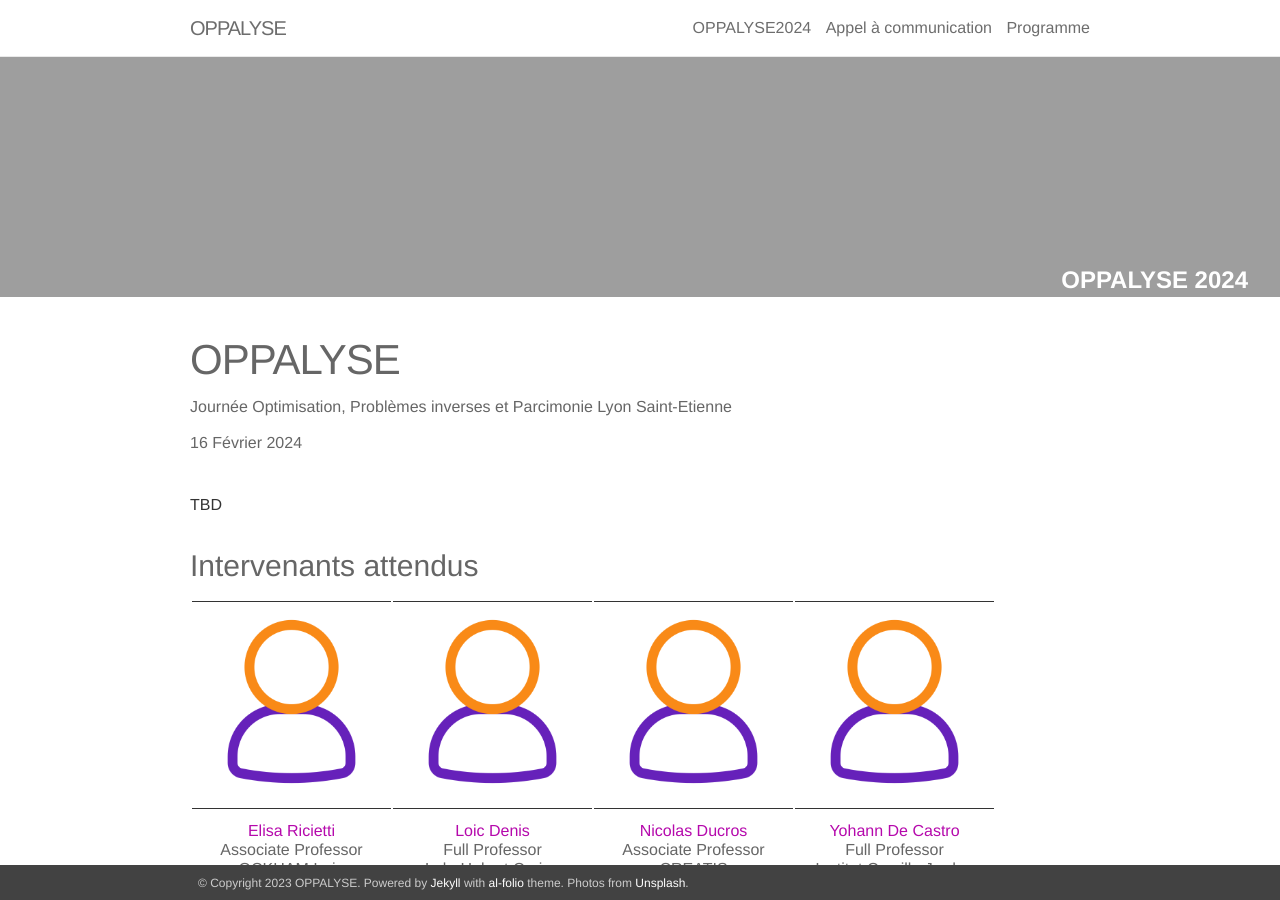
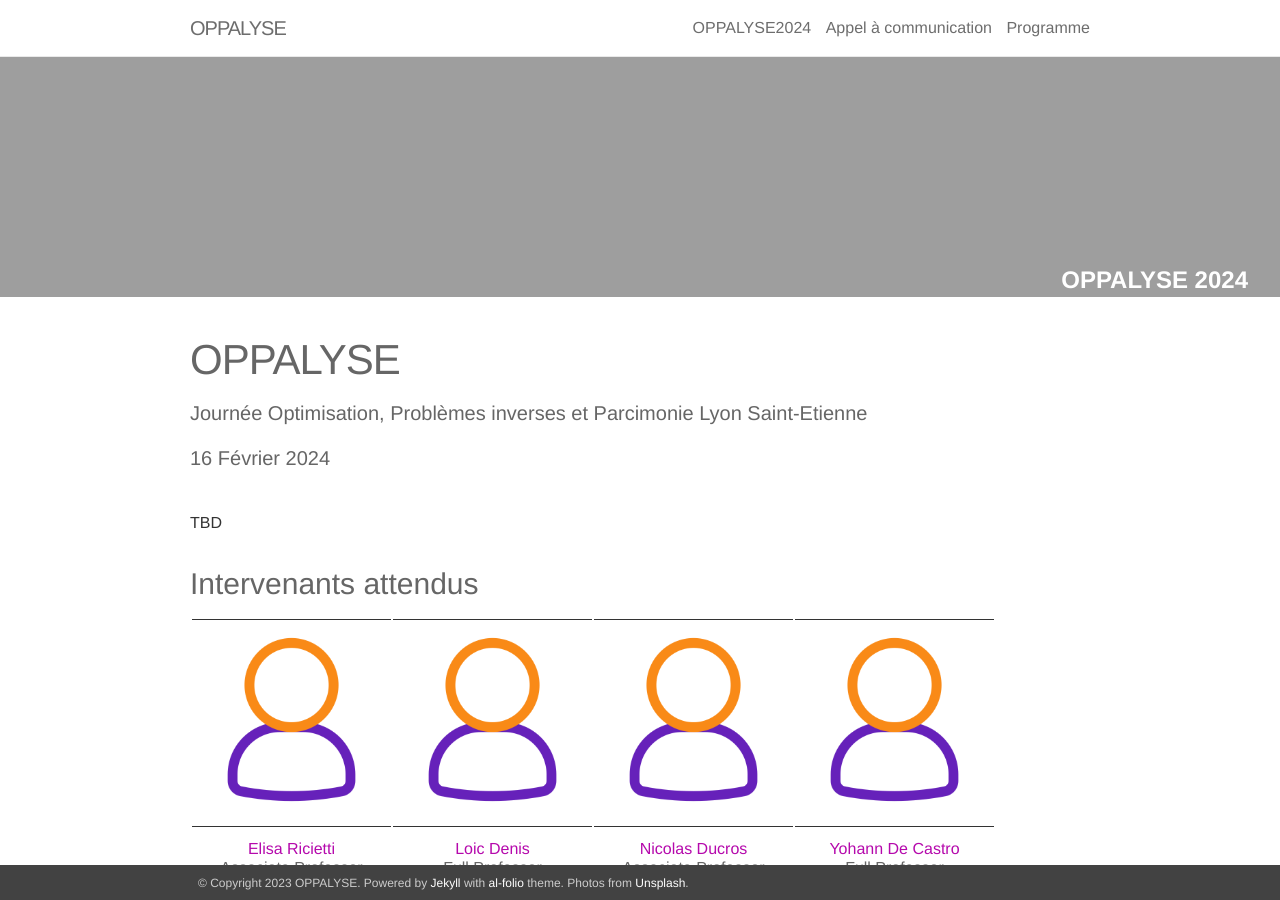
Before and after one commit to oppalyse/oppalyse.github.io, a Jekyll site: the page built from _pages/00_home.md, in a window 1280 px wide and 900 px high. Built offline with Jekyll 4.4.1, drawn with Linux system fonts in a browser that asks for light colours; nearby versions of some CDN libraries.

Commit message:
Update home.html

```diff
--- a/_layouts/home.html
+++ b/_layouts/home.html
@@ -4,9 +4,9 @@
 <div class="post">
 
   <header class="post-header">
-    <h1 class="post-title">{{ page.desc_title }}</h1>
-    <h4 class="post-content">{{ page.description }}</h4>
-    <h4 class="post-content">{{ page.date }}</h4>
+    <h2 class="post-title">{{ page.desc_title }}</h1>
+    <h3 class="post-content">{{ page.description }}</h4>
+    <h3 class="post-content">{{ page.date }}</h4>
   </header>
 
   <article class="post-content {{page.title}} clearfix">
```
